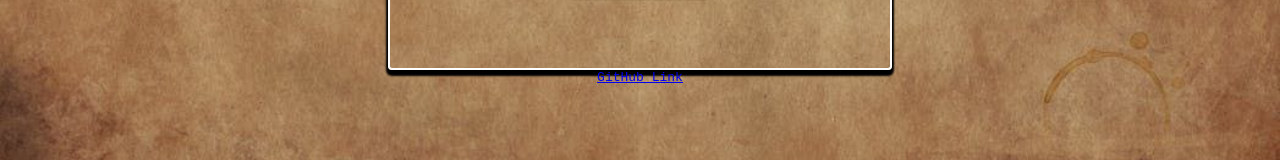
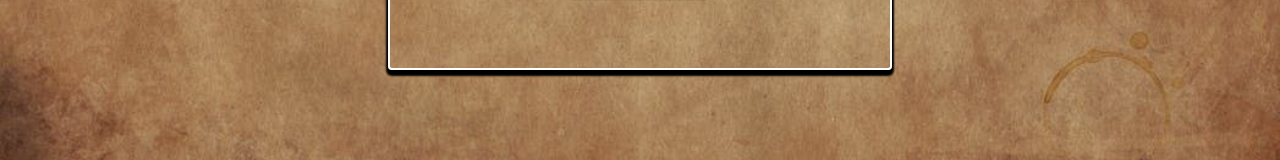
Before and after one commit to naseeramn/SH-TASK-3, a plain HTML site: page index.html in a window 1280 px wide. Shown: the part 612-772 px from the top of the page. Drawn offline with Linux system fonts and the light colour scheme.

Commit message:
Update index.html

```diff
--- a/index.html
+++ b/index.html
@@ -18,7 +18,6 @@
         <button class="counterbtns" id="addcount"> ADD COUNT </button>
 
       </div>
-    <a href="https://github.com/naseeramn/SH-TASK-3" target="_blank"> GitHub Link</a>
   </div>
     <script src="index.js"></script>
   </body>
```
